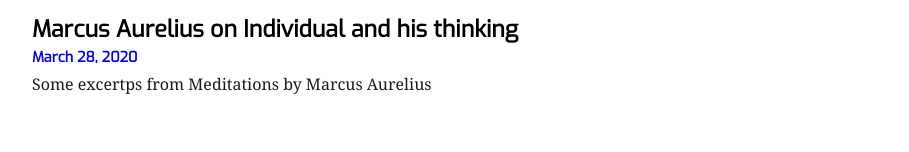
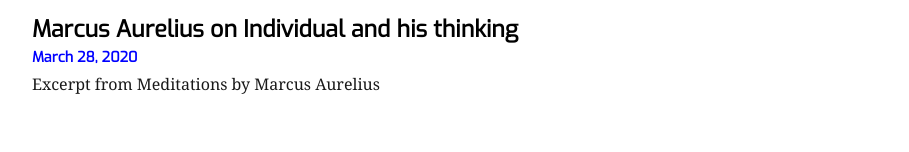
Before and after one commit to inwardlocus/inwardlocus.com, a Gatsby site: page / in a window 1280 px wide. Shown: the part 209-361 px from the top of the page, without its empty margins (181-1090 px from the left). Built offline with nearby package versions, Linux system fonts and the light colour scheme; Gatsby itself is replaced by a stand-in of ours; some packages are replaced by stand-ins of ours.

Commit message:
Grammer change

```diff
--- a/content/blog/Diary/Marcus Aurelius on Individual and his thinking/index.md
+++ b/content/blog/Diary/Marcus Aurelius on Individual and his thinking/index.md
@@ -1,7 +1,7 @@
 ---
 title: Marcus Aurelius on Individual and his thinking
 date: "2020-03-28"
-description: Some excertps from Meditations by Marcus Aurelius
+description: Excerpt from Meditations by Marcus Aurelius
 tags: ["philosophy", "people"]
 ---
 
```
